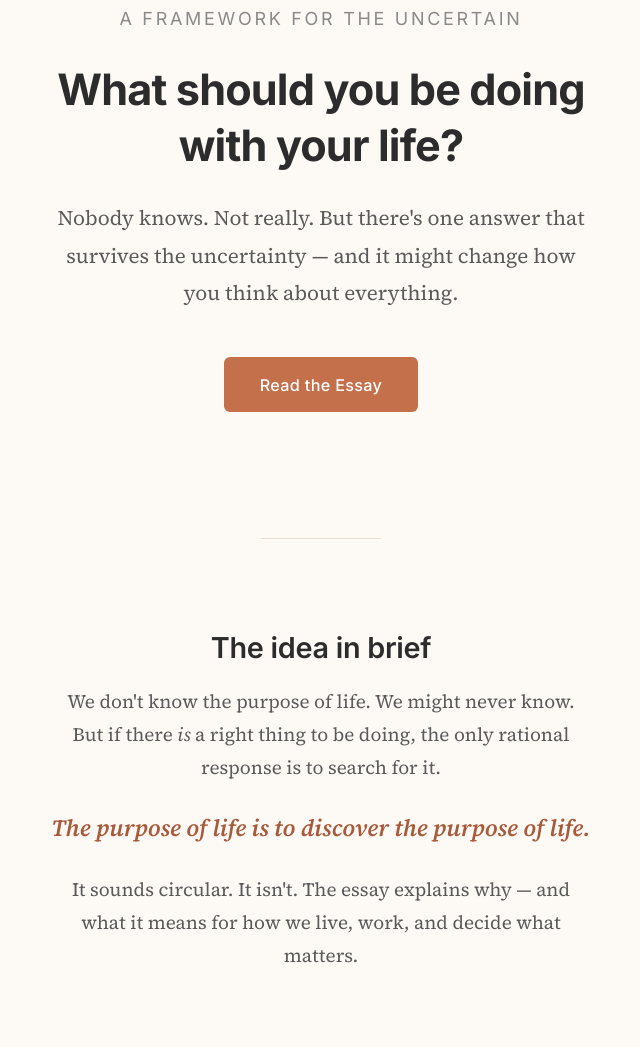
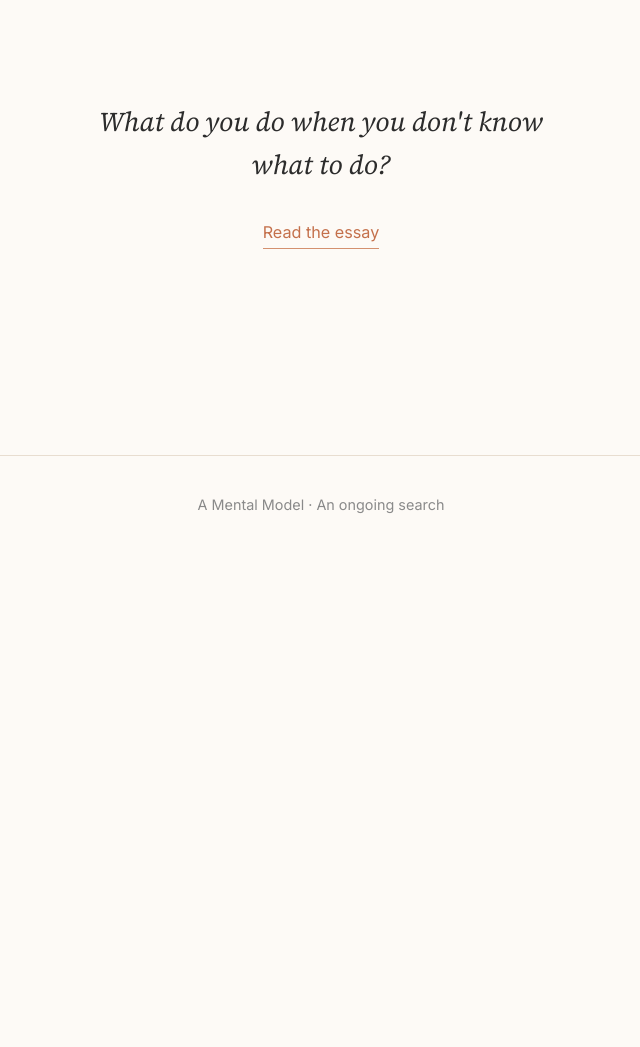
Before and after one commit to dzoba/amm, an Astro site: page / in a window 1280 px wide. Shown: the part 191-1238 px from the top of the page, without its empty margins (319-959 px from the left). After the commit the page ends 800 px from the top, so only its background shows below. Built offline with nearby package versions, Linux system fonts and the light colour scheme; Astro itself is replaced by a stand-in of ours.

Commit message:
Simplify landing page to single question

```diff
--- a/src/pages/index.astro
+++ b/src/pages/index.astro
@@ -3,41 +3,60 @@ import Base from '../layouts/Base.astro';
 ---
 
 <Base title="A Mental Model">
-  <section class="hero container">
-    <p class="hero__subtitle">A framework for the uncertain</p>
-    <h1>What should you be doing<br />with your life?</h1>
-    <p class="hero__intro">
-      Nobody knows. Not really. But there's one answer that survives the uncertainty
-      &mdash; and it might change how you think about everything.
-    </p>
-    <a href="/essay" class="hero__cta">Read the Essay</a>
-  </section>
-
-  <hr />
-
-  <section class="container" style="padding: 2rem 0 4rem; text-align: center;">
-    <h2 style="margin-top: 0;">The idea in brief</h2>
-    <p style="color: var(--color-text-light); max-width: 540px; margin: 0 auto 1.5rem; font-size: 1.05rem;">
-      We don't know the purpose of life. We might never know. But if there <em>is</em>
-      a right thing to be doing, the only rational response is to search for it.
-    </p>
-    <p class="thesis" style="max-width: 540px; margin: 1.5rem auto; font-size: 1.3rem; font-weight: 600; font-style: italic; color: var(--color-accent-dark); line-height: 1.5;">
-      The purpose of life is to discover the purpose of life.
-    </p>
-    <p style="color: var(--color-text-light); max-width: 540px; margin: 1rem auto 0; font-size: 1.05rem;">
-      It sounds circular. It isn't. The essay explains why &mdash; and what it means
-      for how we live, work, and decide what matters.
-    </p>
-  </section>
-
-  <section class="container">
-    <div class="cta-section">
-      <h2>This idea gets stronger with pushback</h2>
-      <p>
-        If this resonates with you &mdash; or if you think it's wrong and can say why
-        &mdash; I want to hear from you. The search is better together.
-      </p>
-      <a href="/essay" class="hero__cta">Start Reading</a>
-    </div>
+  <section class="home container">
+    <p class="home__question">What do you do when you don't know what to do?</p>
+    <a href="/essay" class="home__link">Read the essay</a>
   </section>
 </Base>
+
+<style>
+  .home {
+    display: flex;
+    flex-direction: column;
+    align-items: center;
+    justify-content: center;
+    min-height: 70vh;
+    text-align: center;
+    padding: 4rem 1.5rem;
+  }
+
+  .home__question {
+    font-family: var(--font-body);
+    font-size: 1.5rem;
+    font-style: italic;
+    color: var(--color-text);
+    max-width: 460px;
+    line-height: 1.6;
+    margin-bottom: 1.75rem;
+  }
+
+  .home__honest {
+    font-family: var(--font-body);
+    font-size: 1.1rem;
+    color: var(--color-text-light);
+    margin-bottom: 0.5rem;
+  }
+
+  .home__turn {
+    font-family: var(--font-body);
+    font-size: 1.1rem;
+    color: var(--color-text-light);
+    max-width: 400px;
+    line-height: 1.7;
+    margin-bottom: 2.5rem;
+  }
+
+  .home__link {
+    font-family: var(--font-heading);
+    font-size: 0.9rem;
+    color: var(--color-accent);
+    text-decoration: none;
+    border-bottom: 1px solid var(--color-accent-light);
+    padding-bottom: 2px;
+    transition: border-color 0.2s ease;
+  }
+
+  .home__link:hover {
+    border-bottom-color: var(--color-accent-dark);
+  }
+</style>
```
